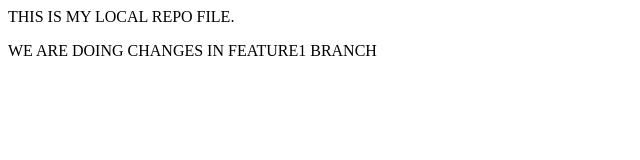
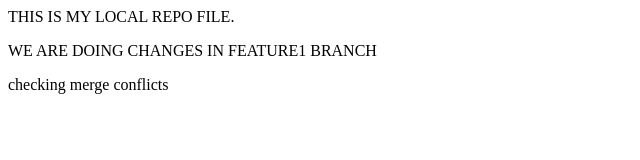
Before and after one commit to KajalSingh1807/localrepo, a plain HTML site: page index.html in a window 1280 px wide. Shown: the whole page, without its empty margins (0-640 px from the left). Drawn offline with Linux system fonts and the light colour scheme.

Commit message:
change in main branch

```diff
--- a/index.html
+++ b/index.html
@@ -1,2 +1,3 @@
 <p> THIS IS MY LOCAL REPO FILE.</p>
 <p> WE ARE DOING CHANGES IN FEATURE1 BRANCH</p>
+<p> checking merge conflicts</p>
```
